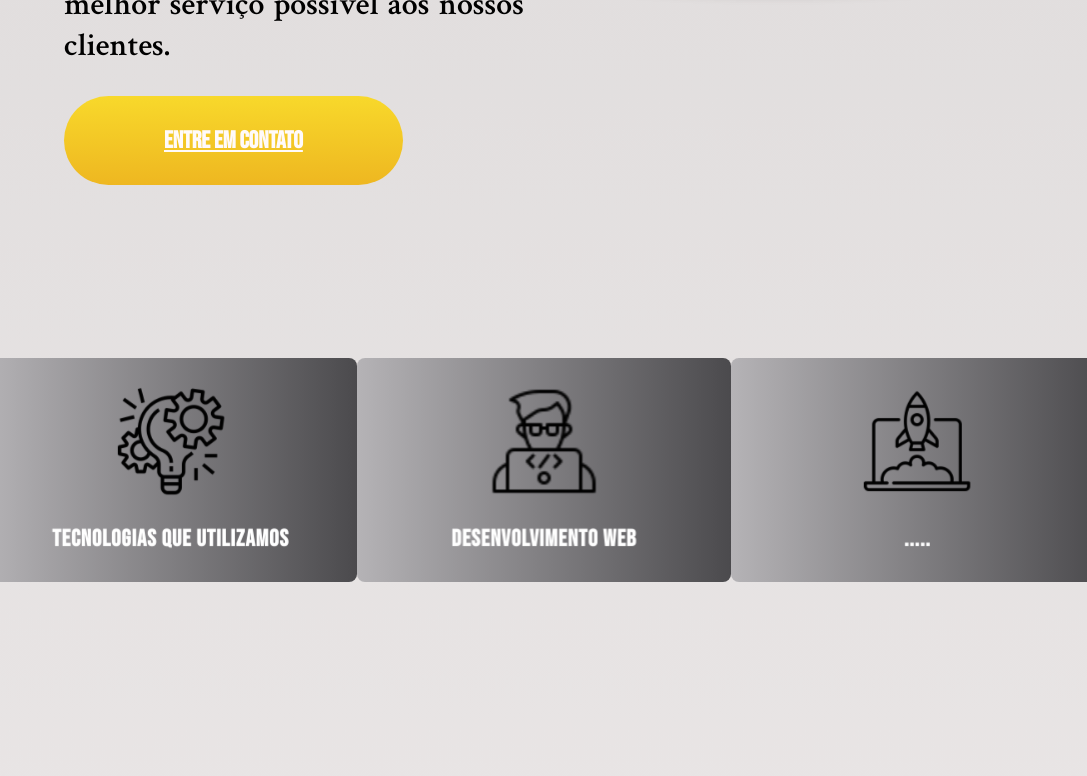
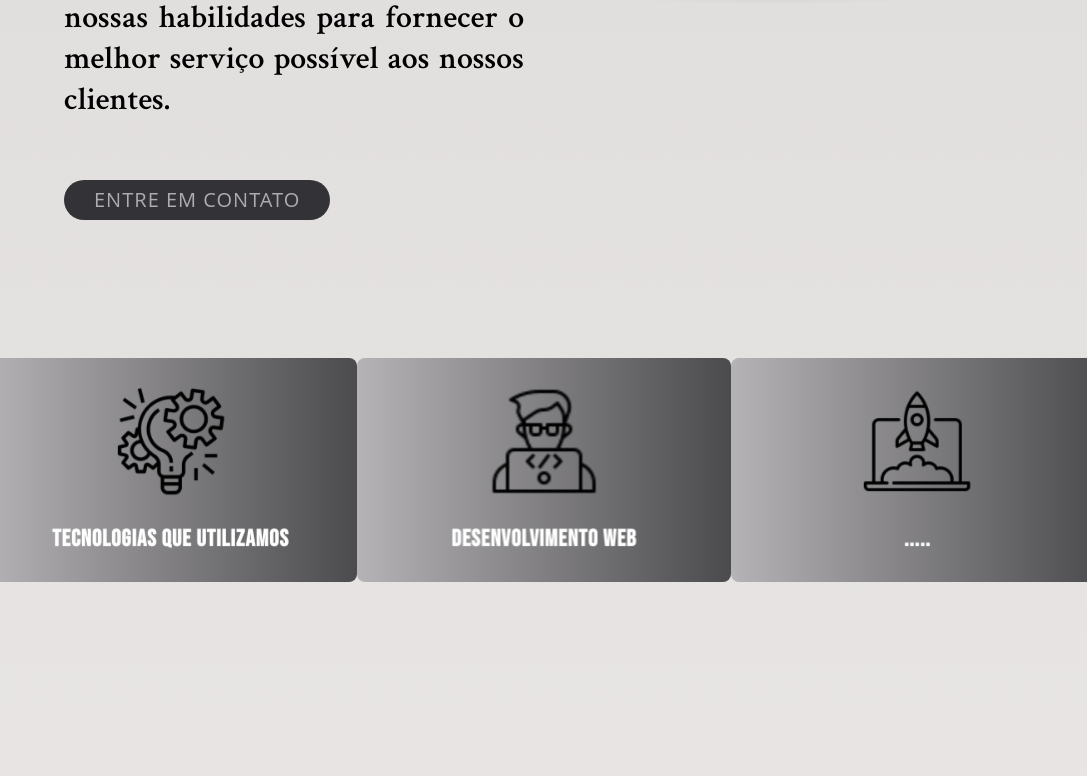
Before and after one commit to codezendev/codezen-website, a plain HTML site: page index.html in a window 1280 px wide. Shown: the part 530-1306 px from the top of the page, without its empty margins (96-1183 px from the left). Drawn offline with nearby package versions, Linux system fonts and the light colour scheme.

Commit message:
feat: Alteração do botão da home

```diff
--- a/index.html
+++ b/index.html
@@ -35,18 +35,18 @@
           <li><a href="#services">Serviços</a></li>
           <li><a href="#projects">Projetos</a></li>
           <li><a href="#colabs">Colaboradores</a></li>
+          <li><a href="#contact">Contato</a></li>
          </ul>
       </nav>
-      <a class="btn2" href="#contact"><button>Contato</button></a>
   </header>
 
     <!--Primeira parte da Home-->
     <main class="main" id="main">
         <section class="HomeSection">
             <div class="left">
-                <p class="title">CodeZen</p>
+                <p class="title">Bem Vindo ao CodeZen</p>
                 <h1>Somos uma empresa de desenvolvimento freelance composta por estudantes. Combinando nossa paixão pela tecnologia e nossa busca constante por aprendizado, estamos constantemente aperfeiçoando nossas habilidades para fornecer o melhor serviço possível aos nossos clientes.</h1>
-                <a href="#contact" class="btn">Entre em contato</a>
+                <a href="#contact" class="btn-flip" data-back="Entre em contato" data-front="Entre em contato"></a>
             </div>
             <div class="right">
                 <img src="./img/logo (1).png" alt="img">
@@ -131,7 +131,7 @@
         <img src="" class="card-img" />
       </div>
       <div class="card-body">
-        <!-- <h3 class="card-local">Titulo</h3> -->
+        <h3 class="card-local">Titulo</h3>
         <h2 class="card-titulo">........</h2>
         <p class="card-texto">
           Lorem ipsum dolor sit amet, consectetur adipisicing elit. Odio libero saepe quo excepturi quisquam, dolores doloremque cupiditate adipisci
@@ -278,7 +278,7 @@
 
                 <div class="submit-button">
 
-                    <button type="submit">Enviar</button>
+                    <button type="submit">Vamos trabalhar juntos!</button>
                 </div>
             </form>
             </div>
--- a/javascript/index.js
+++ b/javascript/index.js
@@ -7,6 +7,7 @@ function activeHeaderScroll(){
 
 window.addEventListener('scroll', activeHeaderScroll);
 
+// Para o Nome do CodeZen
 function typeWriter(element){
     const textArray = element.innerHTML.split('')
     element.innerHTML = ''
--- a/styles/contact.css
+++ b/styles/contact.css
@@ -49,4 +49,5 @@
 button{
     padding: 15px;
     border-radius: 15px;
+    cursor: pointer;
 }
--- a/styles/home.css
+++ b/styles/home.css
@@ -25,18 +25,64 @@
     font-family:  'Crimson Text', serif;
 }
 
-.btn{
-    padding: 1.5rem 5rem;
-    background:linear-gradient(0deg, rgba(240, 176, 0, 0.856) 0%, rgba(253, 215, 0, 0.808) 100%);
-    border-radius: 40vh;
-    color: #fffafa;
-    font-size: 1.2rem;
-    font-weight: 700;
-    transition: all 0.3s ease;
+.btn-flip{
+	opacity: 1;
+	outline: 0;
+	color: #fff;
+	line-height: 40px;
+	position: relative;
+	text-align: center;
+	letter-spacing: 1px;
+	display: inline-block;
+	text-decoration: none;
+	font-family: 'Open Sans';
+	text-transform: uppercase;
+
+	&:hover{
+
+		&:after{
+			opacity: 1;
+			transform: translateY(0) rotateX(0);
+		}
+
+		&:before{
+			opacity: 0;
+			transform: translateY(50%) rotateX(90deg);
+		}
+	}
+
+	&:after{
+		top: 0;
+		left: 0;
+		opacity: 0;
+		width: 100%;
+		color: #b3b1b1;
+		display: block;
+		transition: 0.5s;
+		position: absolute;
+		background: #656566;
+		content: attr(data-back);
+		transform: translateY(-50%) rotateX(90deg);
+        border-radius: 50px;
+	}
+
+	&:before{
+		top: 0;
+		left: 0;
+		opacity: 1;
+		color: #adadaf;
+		display: block;
+		padding: 0 30px;
+		line-height: 40px;
+		transition: 0.5s;
+		position: relative;
+		background: #323237;
+		content: attr(data-front);
+		transform: translateY(0) rotateX(0);
+        border-radius: 50px;
+	}
 }
-.btn:hover{
-    box-shadow: 0 1px 4px #ff0202;
-}
+
 
 .right{
     display: block;
```
